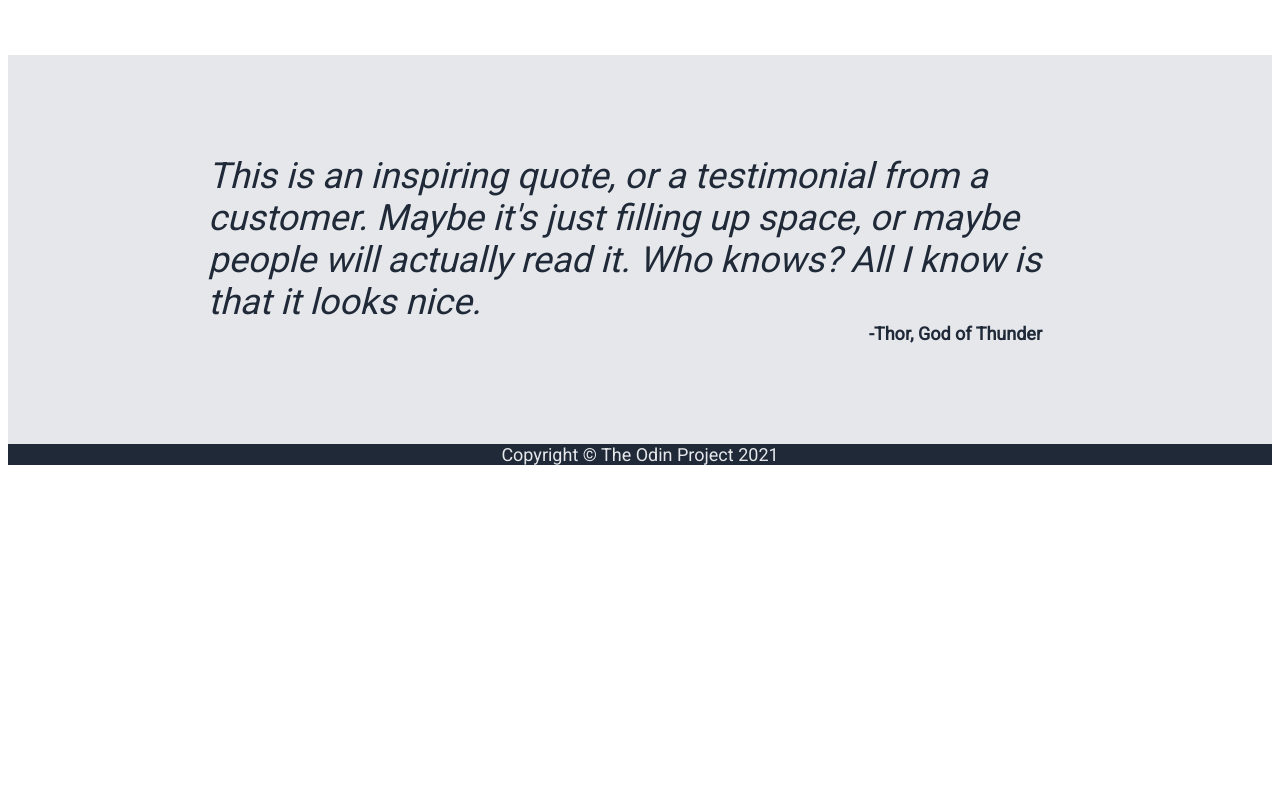
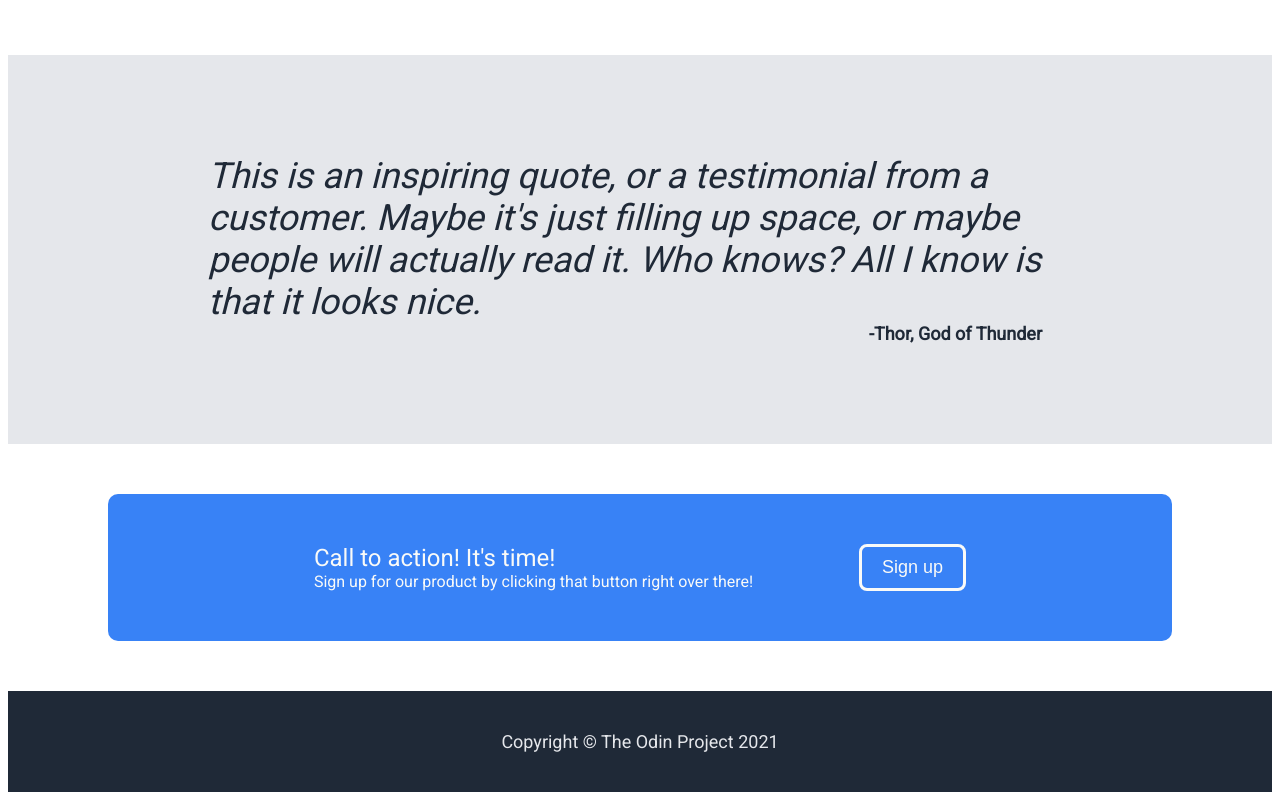
Before and after one commit to DarackNanto/landing-page, a plain HTML site: page index.html in a window 1280 px wide. Shown: the part 691-1491 px from the top of the page. Before the commit the page ends 1164 px from the top, so only its background shows below. Drawn offline with Linux system fonts and the light colour scheme.

Commit message:
Create call to action section

```diff
--- a/index.html
+++ b/index.html
@@ -74,7 +74,19 @@
       </div>
       <div class="quote-author">-Thor, God of Thunder</div>
     </div>
+    <!-- call to action section -->
+    <div class="action">
+      <div class="rectangle">
+        <div>
+          <div class="action-title">Call to action! It's time!</div>
+          <div class="action-text">
+            Sign up for our product by clicking that button right over there!
+          </div>
+        </div>
 
+        <button id="action">Sign up</button>
+      </div>
+    </div>
     <footer>
       <div class="copyright">Copyright © The Odin Project 2021</div>
     </footer>
--- a/styles.css
+++ b/styles.css
@@ -2,6 +2,7 @@
 
 body {
   font-family: "Roboto", sans-serif;
+  min-height: 100vh;
 }
 
 ul {
@@ -133,6 +134,28 @@ button {
   padding-right: 30px;
 }
 
+/*Action section*/
+.rectangle {
+  background-color: #3882f6;
+  margin: 50px 100px;
+  padding: 50px 100px;
+  border-radius: 10px;
+  display: flex;
+  justify-content: space-evenly;
+}
+
+.action-title {
+  font-size: 24px;
+  color: #f9faf8;
+}
+.action-text {
+  color: #f9faf8;
+}
+
+#action {
+  border: 3px solid #f9faf8;
+}
+
 /*Footer section*/
 /*Todo: make footer automatically stick to the bottom*/
 
@@ -140,4 +163,5 @@ footer {
   display: flex;
   justify-content: center;
   align-items: center;
+  padding: 2.5rem;
 }
```
